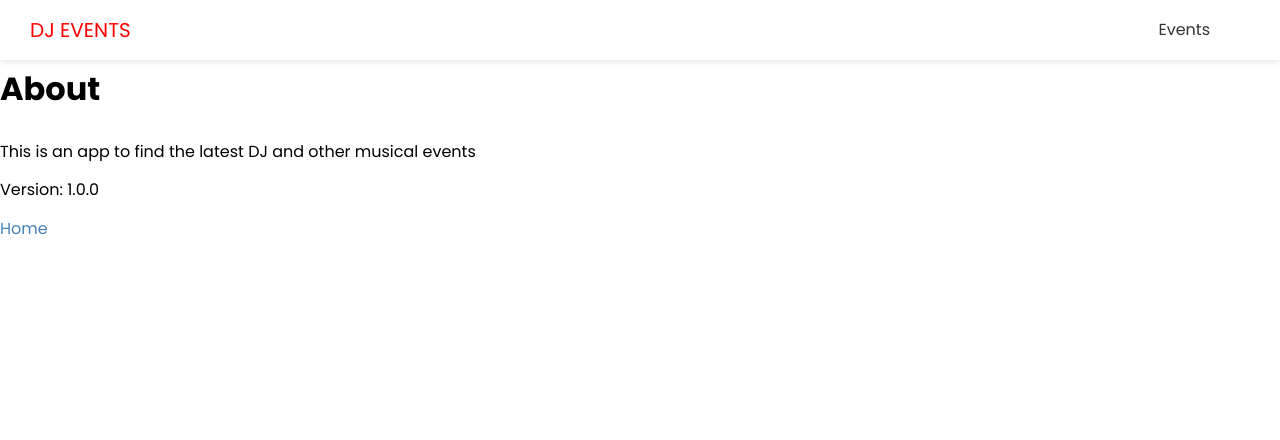
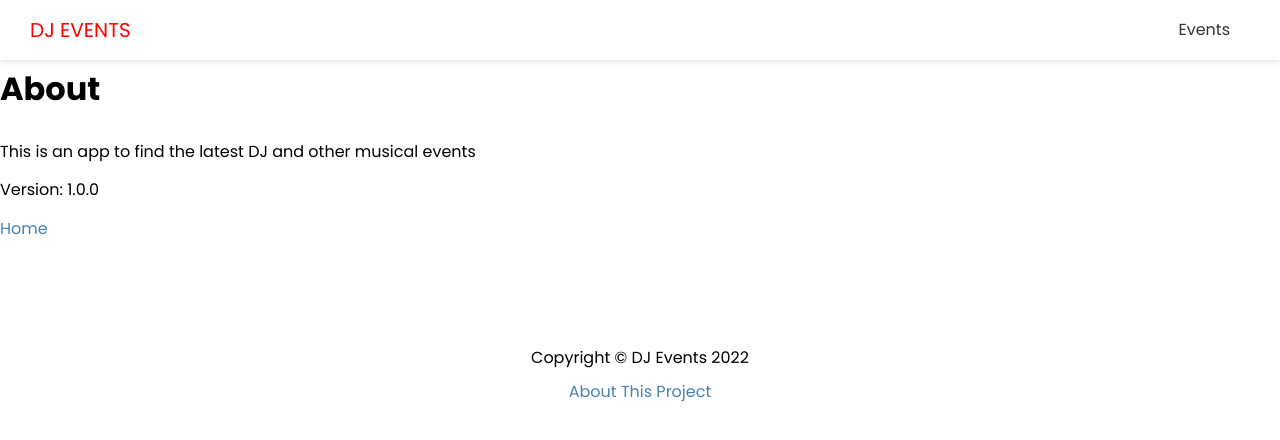
Before and after one commit to PingHuskar/Next.js-Dev-to-Deployment, a Next.js app in the folder dj-events/dj-events-frontend/: page /about in a window 1280 px wide. Shown: the top 440 px of the page. Built offline with nearby package versions, Linux system fonts and the light colour scheme.

Commit message:
Header & Footer

```diff
--- /dev/null
+++ b/dj-events/dj-events-frontend/components/Footer.js
@@ -0,0 +1,14 @@
+import Link from "next/link"
+import styles from "../styles/Footer.module.css"
+
+export default function Footer() {
+    const thisYear = new Date().getFullYear()
+  return (
+    <footer className={styles.footer}>
+        <p>Copyright &copy; DJ Events {thisYear}</p>
+        <p>
+            <Link href={`/about`}>About This Project</Link>
+        </p>
+    </footer>
+  )
+}
--- a/dj-events/dj-events-frontend/components/Header.js
+++ b/dj-events/dj-events-frontend/components/Header.js
@@ -5,13 +5,13 @@
   return (
     <header className={`${styles.header}`}>
         <div className={`${styles.logo}`}>
-            <Link href={`/`}>
-                <a>DJ Events</a>
+            <Link href={`/`} className={`Logo`}>
+                DJ Events
             </Link>
         </div>
         <nav>
             <ul>
-                <li><Link href={`/events`}><a>Events</a></Link></li>
+                <li><Link href={`/events`}>Events</Link></li>
             </ul>
         </nav>
     </header>
--- a/dj-events/dj-events-frontend/components/Layout.js
+++ b/dj-events/dj-events-frontend/components/Layout.js
@@ -1,6 +1,7 @@
 import Head from 'next/head'
 import Header from './Header'
 import styles from '../styles/Layout.module.css'
+import Footer from './Footer'
 
 export default function Layout({title,keywords,description,children}) {
   return (
@@ -14,6 +15,7 @@
         <div className={styles.Container}>
             {children}
         </div>
+        <Footer />
     </div>
   )
 }
```
